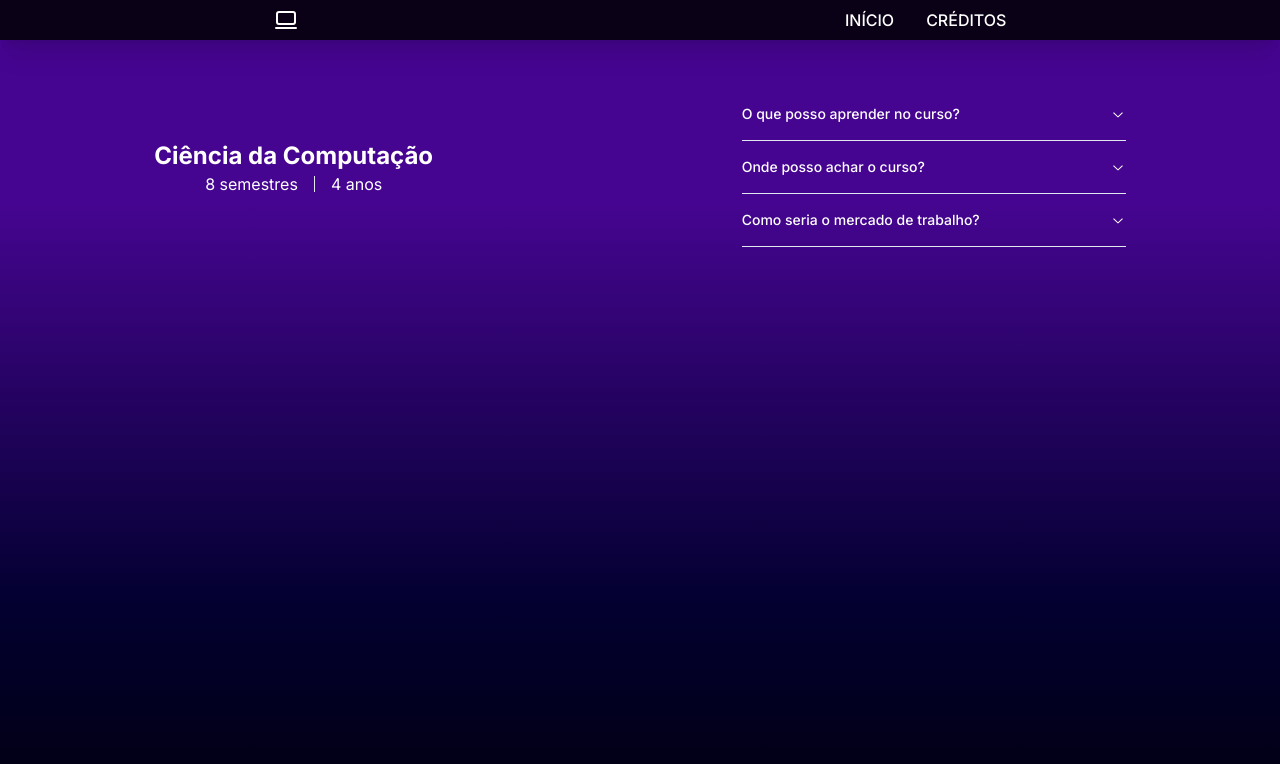
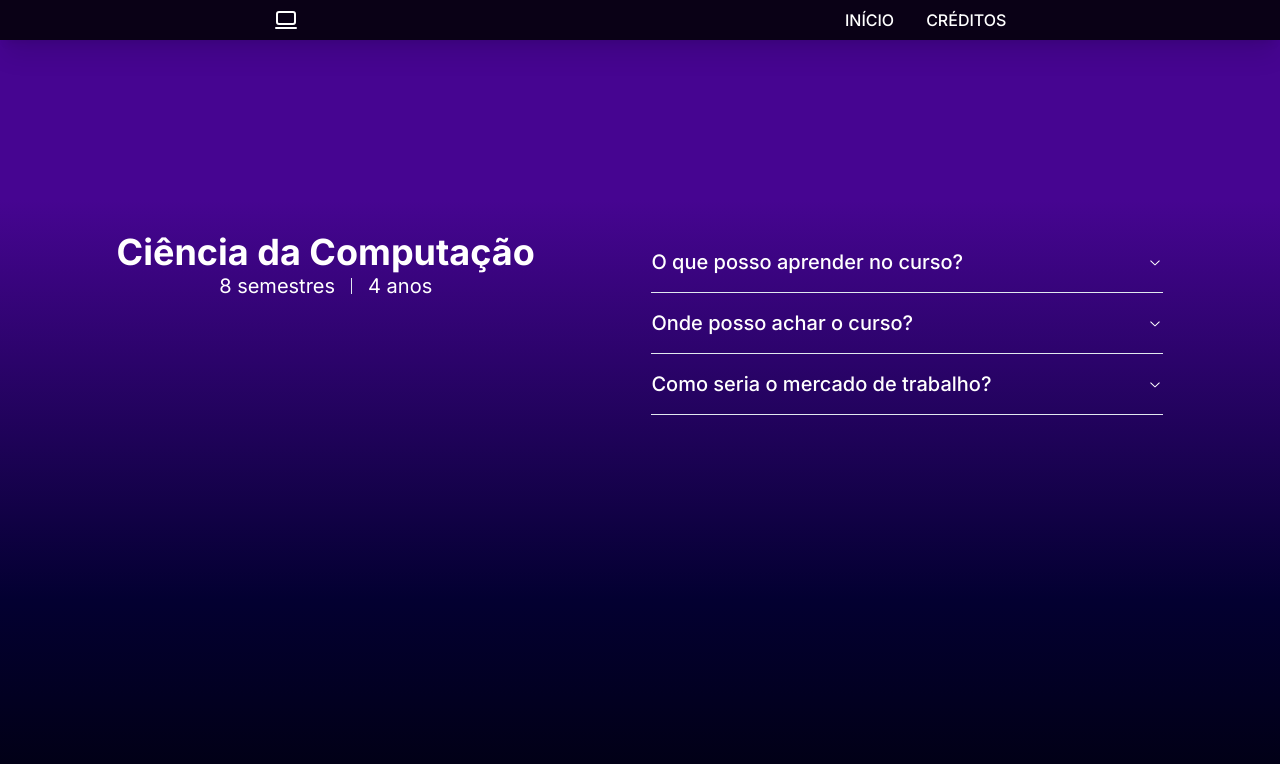
Before and after one commit to freitaseric/mostra-academica, a Next.js app: page / in a window 1280 px wide. Shown: the top 764 px of the page. Built offline with nearby package versions, Linux system fonts and the light colour scheme.

Commit message:
fix: large desktop layout

```diff
--- a/src/app/page.tsx
+++ b/src/app/page.tsx
@@ -11,24 +11,28 @@ export default function Home() {
   return (
     <>
       <AppHeader />
-      <main className="flex flex-col justify-center items-center gap-16 md:flex-row md:justify-around md:gap-0">
+      <main className="flex flex-col justify-center items-center gap-16 md:flex-row md:justify-around md:items-start lg:mt-48 md:gap-0 lg:justify-evenly">
         <div className="flex flex-col justify-center items-center">
-          <h1 className="font-bold text-2xl mdtext-3xl">
+          <h1 className="font-bold text-2xl md:text-3xl lg:text-4xl">
             Ciência da Computação
           </h1>
-          <h2 className="flex flex-row justify-between items-center gap-4 text-md">
+          <h2 className="flex flex-row justify-between items-center gap-4 text-base md:text-lg lg:text-xl">
             <span>8 semestres</span>{' '}
             <Separator orientation="vertical" className="h-4" />{' '}
             <span>4 anos</span>
           </h2>
         </div>
         <div className="flex flex-col justify-center items-center w-screen md:w-auto">
-          <Accordion type="single" collapsible className="w-[75%] md:w-96">
+          <Accordion
+            type="single"
+            collapsible
+            className="w-[75%] md:w-96 lg:w-[32rem]"
+          >
             <AccordionItem value="1">
-              <AccordionTrigger>
+              <AccordionTrigger className="lg:text-xl">
                 O que posso aprender no curso?
               </AccordionTrigger>
-              <AccordionContent className="text-wrap text-justify">
+              <AccordionContent className="text-wrap text-justify lg:text-lg">
                 No curso de ciência da computação as matérias principais, ou
                 seja, as específicas deste curso, são{' '}
                 <strong>Algoritmos</strong>,{' '}
@@ -39,8 +43,10 @@ export default function Home() {
               </AccordionContent>
             </AccordionItem>
             <AccordionItem value="2">
-              <AccordionTrigger>Onde posso achar o curso?</AccordionTrigger>
-              <AccordionContent className="text-wrap text-justify">
+              <AccordionTrigger className="lg:text-xl">
+                Onde posso achar o curso?
+              </AccordionTrigger>
+              <AccordionContent className="text-wrap text-justify lg:text-lg">
                 Algumas universidades públicas renomadas que oferecem o curso de
                 Ciência da Computação são as{' '}
                 <strong>universidades federais</strong> de diversos estados,
@@ -52,10 +58,10 @@ export default function Home() {
               </AccordionContent>
             </AccordionItem>
             <AccordionItem value="3">
-              <AccordionTrigger>
+              <AccordionTrigger className="lg:text-xl">
                 Como seria o mercado de trabalho?
               </AccordionTrigger>
-              <AccordionContent className="text-wrap text-justify">
+              <AccordionContent className="text-wrap text-justify lg:text-lg">
                 O mercado de trabalho para um cientista da computação é bastante
                 promissor, com salários que podem atingir até{' '}
                 <strong>R$ 12.000,00</strong> (doze mil reais), dependendo da
```
